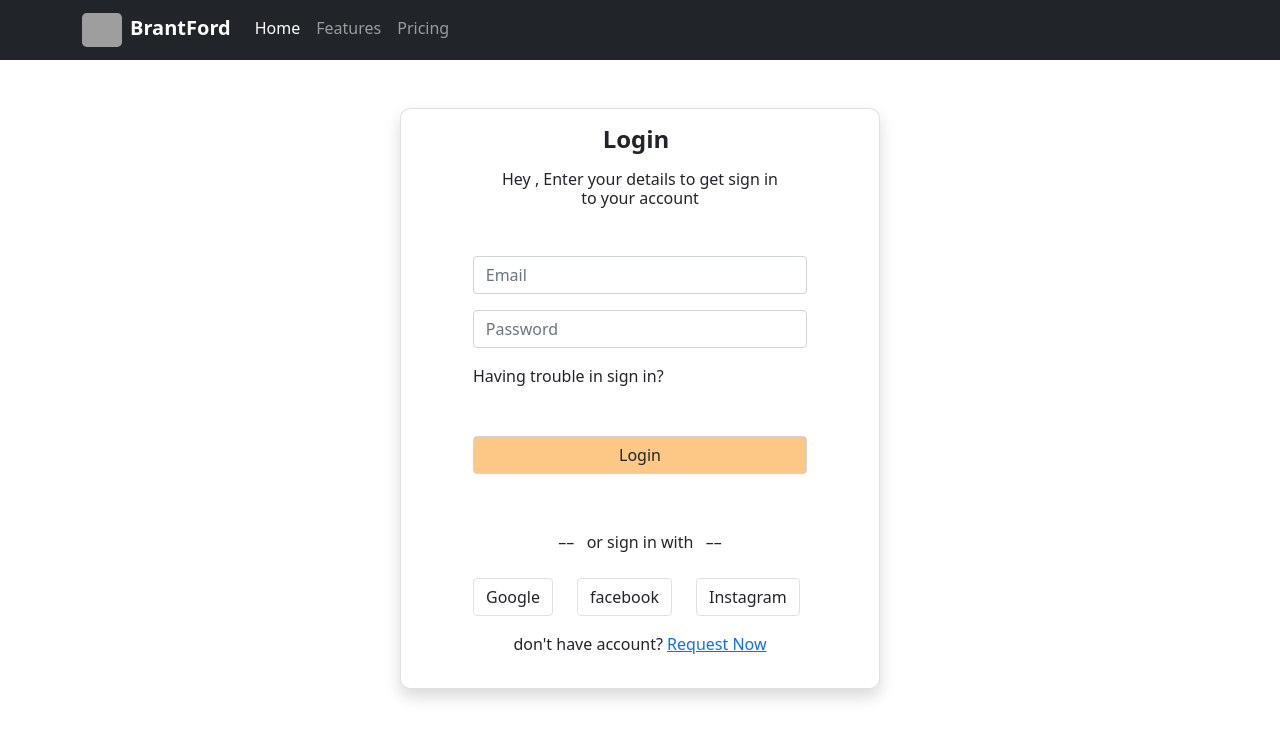
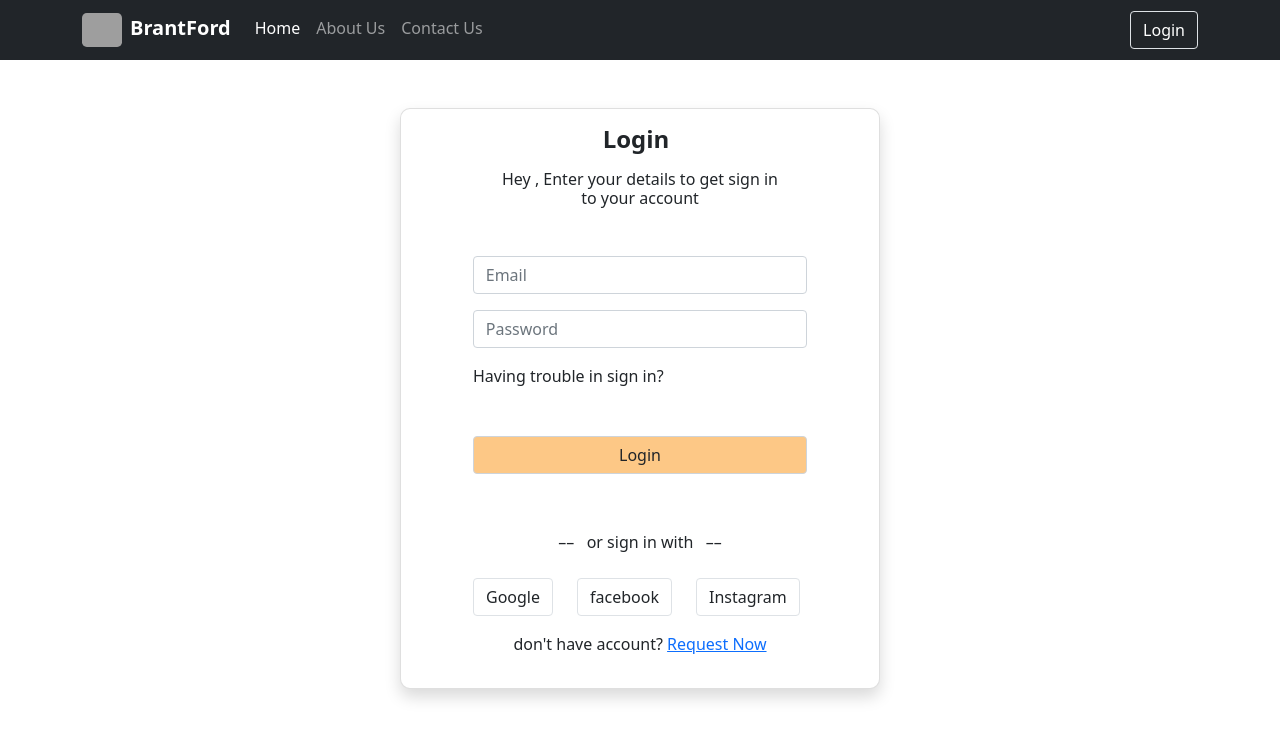
Before and after one commit to laxmanNemane/brantford, a React (Create React App) app: page /login in a window 1280 px wide. Shown: the top 738 px of the page. Built offline with nearby package versions, Linux system fonts and the light colour scheme; grey boxes are pictures that could not be loaded.

Commit message:
Navbar logo and list of item and login button

```diff
--- a/package.json
+++ b/package.json
@@ -10,6 +10,7 @@
     "axios": "^0.27.2",
     "formik": "^2.2.9",
     "react": "^18.2.0",
+    "react-bootstrap": "^2.4.0",
     "react-dom": "^18.2.0",
     "react-redux": "^8.0.2",
     "react-router-dom": "^6.3.0",
--- a/public/index.html
+++ b/public/index.html
@@ -21,11 +21,8 @@
   <body>
     <noscript>You need to enable JavaScript to run this app.</noscript>
     <div id="root"></div>
-    <script
-      src="https://cdn.jsdelivr.net/npm/@popperjs/core@2.9.2/dist/umd/popper.min.js"
-      integrity="sha384-IQsoLXl5PILFhosVNubq5LC7Qb9DXgDA9i+tQ8Zj3iwWAwPtgFTxbJ8NT4GN1R8p"
-      crossorigin="anonymous"
-    ></script>
+    <script src="https://cdn.jsdelivr.net/npm/bootstrap@5.0.2/dist/js/bootstrap.bundle.min.js" integrity="sha384-MrcW6ZMFYlzcLA8Nl+NtUVF0sA7MsXsP1UyJoMp4YLEuNSfAP+JcXn/tWtIaxVXM" crossorigin="anonymous"></script>
+
     <script
       src="https://cdn.jsdelivr.net/npm/bootstrap@5.0.2/dist/js/bootstrap.min.js"
       integrity="sha384-cVKIPhGWiC2Al4u+LWgxfKTRIcfu0JTxR+EQDz/bgldoEyl4H0zUF0QKbrJ0EcQF"
--- a/src/Layout/Navbar.js
+++ b/src/Layout/Navbar.js
@@ -1,4 +1,5 @@
 import React from "react";
+import { NavLink } from "react-router-dom";
 
 const Navbar = () => {
   return (
@@ -26,7 +27,7 @@ const Navbar = () => {
           <span className="navbar-toggler-icon"></span>
         </button>
         <div className="collapse navbar-collapse" id="navbarNav">
-          <ul className="navbar-nav mb-1">
+          <ul className="navbar-nav mb-1 me-auto">
             <li className="nav-item">
               <a className="nav-link active" aria-current="page" href="#">
                 Home
@@ -34,15 +35,34 @@ const Navbar = () => {
             </li>
             <li className="nav-item">
               <a className="nav-link" href="#">
-                Features
+                About Us
               </a>
             </li>
             <li className="nav-item">
               <a className="nav-link" href="#">
-                Pricing
+                Contact Us
               </a>
             </li>
           </ul>
+
+          <NavLink to="/forgetpassword" className="btn border text-white">
+            Login
+          </NavLink>
+
+          {/* <avtar
+            navLink
+            color="stylish"
+            slot="toggle"
+            waves-fixed
+            // className="dropdown-toggle"
+          >
+            <img
+              src="https://mdbootstrap.com/img/Photos/Avatars/avatar-5.jpg"
+              className="rounded-circle z-depth-0"
+              alt="avatar image"
+              height="35"
+            />
+          </avtar> */}
         </div>
       </div>
     </nav>
```
Also changed, not shown: 1 other file (tests, documents, lock files or other folders).
